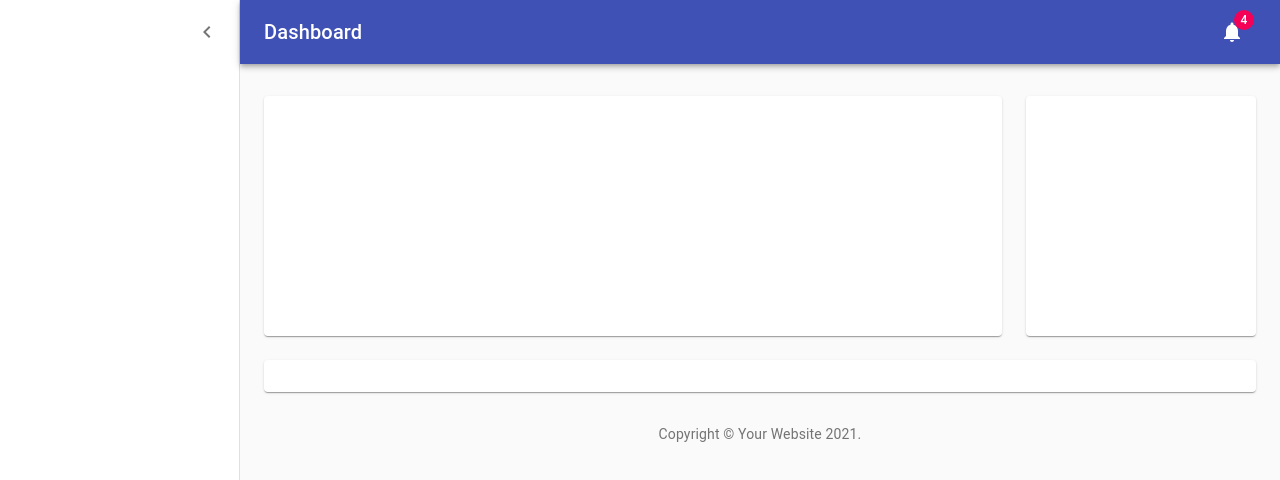
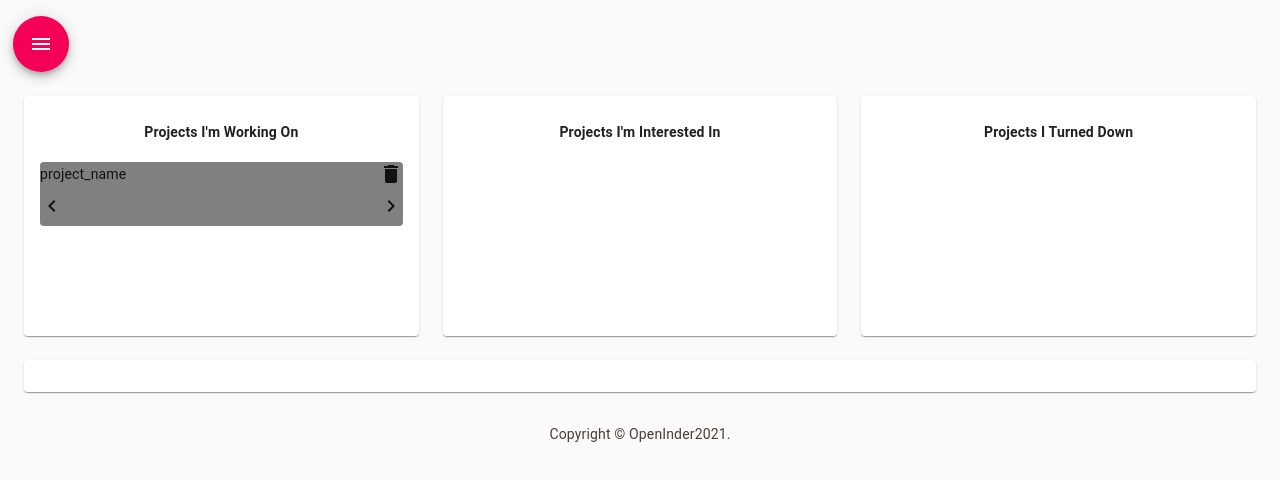
Before and after one commit to HackathonRepos/OpenInder, a React (Create React App) app: page /authenticated/dashboard in a window 1280 px wide. Shown: the top 480 px of the page. Built offline with nearby package versions, Linux system fonts and the light colour scheme; no server answers.

Commit message:
Added range sliders for stars and forks

```diff
--- a/package.json
+++ b/package.json
@@ -17,6 +17,7 @@
     "react": "^17.0.1",
     "react-dom": "^17.0.1",
     "react-google-button": "^0.7.2",
+    "react-rangeslider": "^2.2.0",
     "react-reveal": "^1.2.2",
     "react-router-dom": "^5.2.0",
     "react-scripts": "4.0.3",
--- /dev/null
+++ b/src/components/Project.jsx
@@ -0,0 +1,90 @@
+import React from "react";
+import { makeStyles } from "@material-ui/core/styles";
+import ChevronLeftIcon from "@material-ui/icons/ChevronLeft";
+import ChevronRightIcon from "@material-ui/icons/ChevronRight";
+import Delete from "@material-ui/icons/Delete";
+
+function Project(proj_id, proj_name) {
+  function moveLeft() {
+    // Method Stub
+    console.log("Left!");
+  }
+
+  function moveRight() {
+    // Method Stub
+    console.log("Right!");
+  }
+
+  function clickProject() {
+    // COMMENTED FOR DEBUGGING PURPOSES
+    // window.location="../../projects/"+proj_id.proj_id
+    console.log("Project Page!");
+  }
+
+  function deleteProject() {
+    // Method Stub
+    console.log("Delete!");
+  }
+
+  const useStyles = makeStyles((theme) => ({
+    root: {
+      display: "flex",
+      "flex-direction": "column",
+      "flex-wrap": "wrap",
+      width: "100%",
+      cursor: "pointer",
+      "background-color": "gray",
+      "border-radius": "4px",
+      "min-height": "25px",
+      "line-height": "25px", //Quick hack to vertically center text
+      "margin-top": "10px",
+    },
+    column: {
+      float: "left",
+      width: "50%",
+    },
+  }));
+
+  const classes = useStyles(); // Imports prementioned CSS
+  return (
+    <div
+      className={classes.root}
+      onClick={() => {
+        clickProject();
+      }}
+    >
+      <div>
+        <div className={classes.column}>{proj_id.proj_name}</div>
+        <div className={classes.column} style={{ textAlign: "right" }}>
+          <Delete
+            onClick={(event) => {
+              deleteProject();
+              event.stopPropagation(); //Prevents div onClick from triggering
+            }}
+          />
+        </div>
+      </div>
+
+      <div>
+        <div className={classes.column}>
+          <ChevronLeftIcon
+            onClick={(event) => {
+              moveLeft();
+              event.stopPropagation(); //Prevents div onClick from triggering
+            }}
+          />
+        </div>
+        <div className={classes.column} style={{ textAlign: "right" }}>
+          <ChevronRightIcon
+            onClick={(event) => {
+              moveRight();
+              event.stopPropagation(); //Prevents div onClick from triggering
+            }}
+          />
+        </div>
+      </div>
+    </div>
+  );
+}
+
+export default Project;
--- a/src/components/SideDrawer.jsx
+++ b/src/components/SideDrawer.jsx
@@ -44,17 +44,17 @@ function SideDrawer({ isDrawerOpen, toggleDrawer }) {
           toggleDrawer={toggleDrawer}
         />
         <ListSection
+          listText={"FIND A DREAM REPO"}
+          ListIcon={PlayArrowIcon}
+          linkText="/authenticated/find"
+          toggleDrawer={toggleDrawer}
+        />
+        <ListSection
           listText={"SIGN OUT"}
           ListIcon={LockIcon}
           linkText="/signin"
           toggleDrawer={toggleDrawer}
           logOut={logOut}
-        />
-        <ListSection
-          listText={"FIND A DREAM REPO"}
-          ListIcon={PlayArrowIcon}
-          linkText="/authenticated/find"
-          toggleDrawer={toggleDrawer}
         />
         <ListSection
           listText={"Check this project out on Github!"}
--- a/src/screens/Dashboard.jsx
+++ b/src/screens/Dashboard.jsx
@@ -1,98 +1,122 @@
-import React from "react";
+import React, { useState } from "react";
 import clsx from "clsx";
+
+import Project from "../components/Project";
+
 import { makeStyles } from "@material-ui/core/styles";
 import CssBaseline from "@material-ui/core/CssBaseline";
-import Drawer from "@material-ui/core/Drawer";
 import Box from "@material-ui/core/Box";
-import AppBar from "@material-ui/core/AppBar";
-import Toolbar from "@material-ui/core/Toolbar";
-import List from "@material-ui/core/List";
 import Typography from "@material-ui/core/Typography";
-import Divider from "@material-ui/core/Divider";
-import IconButton from "@material-ui/core/IconButton";
-import Badge from "@material-ui/core/Badge";
 import Container from "@material-ui/core/Container";
 import Grid from "@material-ui/core/Grid";
 import Paper from "@material-ui/core/Paper";
 import Link from "@material-ui/core/Link";
+
+import Fab from "@material-ui/core/Fab";
 import MenuIcon from "@material-ui/icons/Menu";
-import ChevronLeftIcon from "@material-ui/icons/ChevronLeft";
-import NotificationsIcon from "@material-ui/icons/Notifications";
+
+import SideDrawer from "../components/SideDrawer";
+
+// Dashboard = main page where users can see the projects they're involved in
+function Dashboard() {
+  const classes = useStyles(); // Imports prementioned CSS
+  const [drawerOpen, setDrawerOpen] = useState(false);
+
+  // Handlers for menu drawer
+  const toggleDrawer = () => {
+    setDrawerOpen(false);
+  };
+  const fixedHeightPaper = clsx(classes.paper, classes.fixedHeight);
+  // Return the main dashboard (React)
+  return (
+    <div className={classes.root}>
+      <CssBaseline />
+      <Fab
+        color="secondary"
+        className={classes.menuIcon}
+        onClick={() => setDrawerOpen(!drawerOpen)}
+      >
+        <MenuIcon />
+      </Fab>
+      <SideDrawer isDrawerOpen={drawerOpen} toggleDrawer={toggleDrawer} />
+      {/* Puts the drawer in the side of the dashboard */}
+      <main className={classes.content}>
+        <div className={classes.appBarSpacer} />
+        <Container maxWidth="lg" className={classes.container}>
+          <Grid container spacing={3}>
+            {/* Chart */}
+            <Grid item xs={12} md={4} lg={4}>
+              <Paper className={fixedHeightPaper}>
+                <header className={classes.header}>
+                  Projects I'm Working On{" "}
+                </header>
+                <Project
+                  className="project"
+                  proj_id="project_id"
+                  proj_name="project_name"
+                />
+                {/* <Project className="project" proj_id="project_id" proj_name="project_name"/>
+                <Project className="project" proj_id="project_id" proj_name="project_name"/>
+                <Project className="project" proj_id="project_id" proj_name="project_name"/>
+                <Project className="project" proj_id="project_id" proj_name="project_name"/>
+                <Project className="project" proj_id="project_id" proj_name="project_name"/> */}
+              </Paper>
+            </Grid>
+            {/* Recent Deposits */}
+            <Grid item xs={12} md={4} lg={4}>
+              <Paper className={fixedHeightPaper}>
+                <header className={classes.header}>
+                  {" "}
+                  Projects I'm Interested In{" "}
+                </header>
+              </Paper>
+            </Grid>
+            <Grid item xs={12} md={4} lg={4}>
+              <Paper className={fixedHeightPaper}>
+                <header className={classes.header}>
+                  {" "}
+                  Projects I Turned Down{" "}
+                </header>
+              </Paper>
+            </Grid>
+            {/* Recent Orders */}
+            <Grid item xs={12}>
+              <Paper className={classes.paper}></Paper>
+            </Grid>
+          </Grid>
+          <Box pt={4}>
+            <Copyright />
+          </Box>
+        </Container>
+      </main>
+    </div>
+  );
+}
 
 function Copyright() {
   return (
-    <Typography variant="body2" color="textSecondary" align="center">
+    <Typography
+      style={{ color: "#4C3B39" }}
+      variant="body2"
+      color="textSecondary"
+      align="center"
+    >
       {"Copyright © "}
-      <Link color="inherit" href="https://material-ui.com/">
-        Your Website
-      </Link>{" "}
+      <Link color="inherit" href="/">
+        OpenInder
+      </Link>
       {new Date().getFullYear()}
       {"."}
     </Typography>
   );
 }
 
-const drawerWidth = 240;
-
 // Use SASS to set up inline CSS for dashboard
 const useStyles = makeStyles((theme) => ({
   root: {
     display: "flex",
   },
-  toolbar: {
-    paddingRight: 24, // keep right padding when drawer closed
-  },
-  toolbarIcon: {
-    display: "flex",
-    alignItems: "center",
-    justifyContent: "flex-end",
-    padding: "0 8px",
-    ...theme.mixins.toolbar,
-  },
-  appBar: {
-    zIndex: theme.zIndex.drawer + 1,
-    transition: theme.transitions.create(["width", "margin"], {
-      easing: theme.transitions.easing.sharp,
-      duration: theme.transitions.duration.leavingScreen,
-    }),
-  },
-  appBarShift: {
-    marginLeft: drawerWidth,
-    width: `calc(100% - ${drawerWidth}px)`,
-    transition: theme.transitions.create(["width", "margin"], {
-      easing: theme.transitions.easing.sharp,
-      duration: theme.transitions.duration.enteringScreen,
-    }),
-  },
-  menuButton: {
-    marginRight: 36,
-  },
-  menuButtonHidden: {
-    display: "none",
-  },
-  title: {
-    flexGrow: 1,
-  },
-  drawerPaper: {
-    position: "relative",
-    whiteSpace: "nowrap",
-    width: drawerWidth,
-    transition: theme.transitions.create("width", {
-      easing: theme.transitions.easing.sharp,
-      duration: theme.transitions.duration.enteringScreen,
-    }),
-  },
-  drawerPaperClose: {
-    overflowX: "hidden",
-    transition: theme.transitions.create("width", {
-      easing: theme.transitions.easing.sharp,
-      duration: theme.transitions.duration.leavingScreen,
-    }),
-    width: theme.spacing(7),
-    [theme.breakpoints.up("sm")]: {
-      width: theme.spacing(9),
-    },
-  },
+  menuIcon: { position: "absolute", top: "2%", left: "1%" },
   appBarSpacer: theme.mixins.toolbar,
   content: {
     flexGrow: 1,
@@ -112,98 +136,11 @@ const useStyles = makeStyles((theme) => ({
   fixedHeight: {
     height: 240,
   },
+  header: {
+    "font-weight": "bold",
+    "align-self": "center",
+    margin: "10px",
+  },
 }));
 
-// Dashboard = main page where users can see the projects they're involved in
-function Dashboard() {
-  const classes = useStyles(); // Imports prementioned CSS
-  const [open, setOpen] = React.useState(true);
-
-  // Handlers for menu drawer
-  const handleDrawerOpen = () => {
-    setOpen(true);
-  };
-  const handleDrawerClose = () => {
-    setOpen(false);
-  };
-
-  const fixedHeightPaper = clsx(classes.paper, classes.fixedHeight);
-
-  // Return the main dashboard (React)
-  return (
-    <div className={classes.root}>
-      <CssBaseline />
-      <AppBar
-        position="absolute"
-        className={clsx(classes.appBar, open && classes.appBarShift)}
-      >
-        <Toolbar className={classes.toolbar}>
-          <IconButton
-            edge="start"
-            color="inherit"
-            aria-label="open drawer"
-            onClick={handleDrawerOpen}
-            className={clsx(
-              classes.menuButton,
-              open && classes.menuButtonHidden
-            )}
-          >
-            <MenuIcon />
-          </IconButton>
-          <Typography
-            component="h1"
-            variant="h6"
-            color="inherit"
-            noWrap
-            className={classes.title}
-          >
-            Dashboard
-          </Typography>
-          <IconButton color="inherit">
-            <Badge badgeContent={4} color="secondary">
-              <NotificationsIcon />
-            </Badge>
-          </IconButton>
-        </Toolbar>
-      </AppBar>
-      {/* Puts the drawer in the side of the dashboard */}
-      <Drawer
-        variant="permanent"
-        classes={{
-          paper: clsx(classes.drawerPaper, !open && classes.drawerPaperClose),
-        }}
-        open={open}
-      >
-        <div className={classes.toolbarIcon}>
-          <IconButton onClick={handleDrawerClose}>
-            <ChevronLeftIcon />
-          </IconButton>
-        </div>
-      </Drawer>
-      <main className={classes.content}>
-        <div className={classes.appBarSpacer} />
-        <Container maxWidth="lg" className={classes.container}>
-          <Grid container spacing={3}>
-            {/* Chart */}
-            <Grid item xs={12} md={8} lg={9}>
-              <Paper className={fixedHeightPaper}></Paper>
-            </Grid>
-            {/* Recent Deposits */}
-            <Grid item xs={12} md={4} lg={3}>
-              <Paper className={fixedHeightPaper}></Paper>
-            </Grid>
-            {/* Recent Orders */}
-            <Grid item xs={12}>
-              <Paper className={classes.paper}></Paper>
-            </Grid>
-          </Grid>
-          <Box pt={4}>
-            <Copyright />
-          </Box>
-        </Container>
-      </main>
-    </div>
-  );
-}
-
 export default Dashboard;
```
Also changed, not shown: src/screens/Find.jsx (+47 -1 lines), 2 other files (tests, documents, lock files or other folders).
